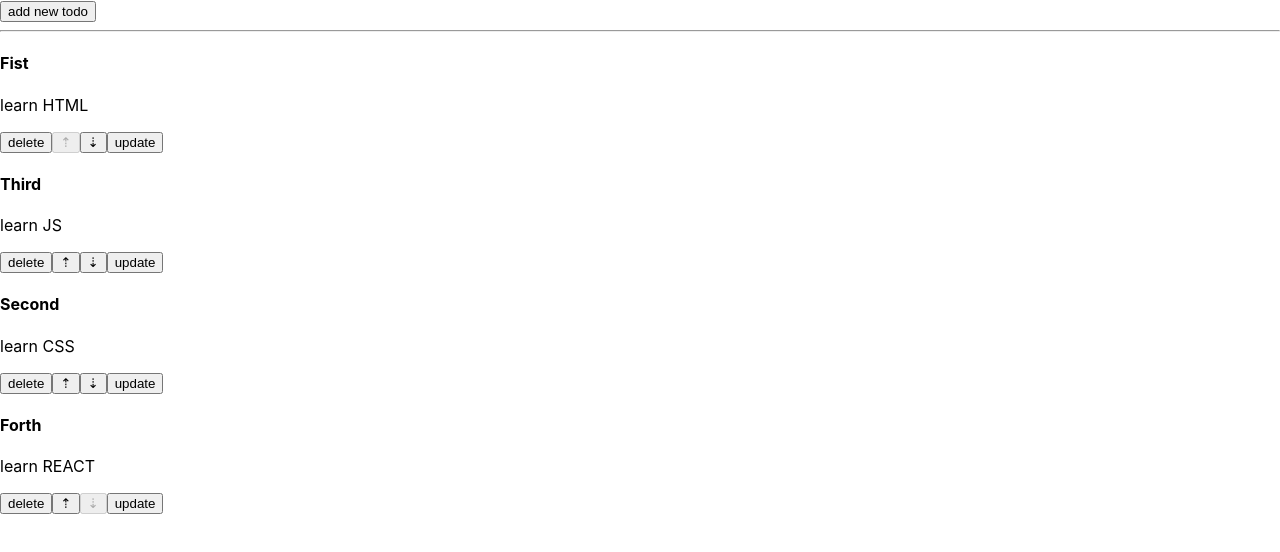
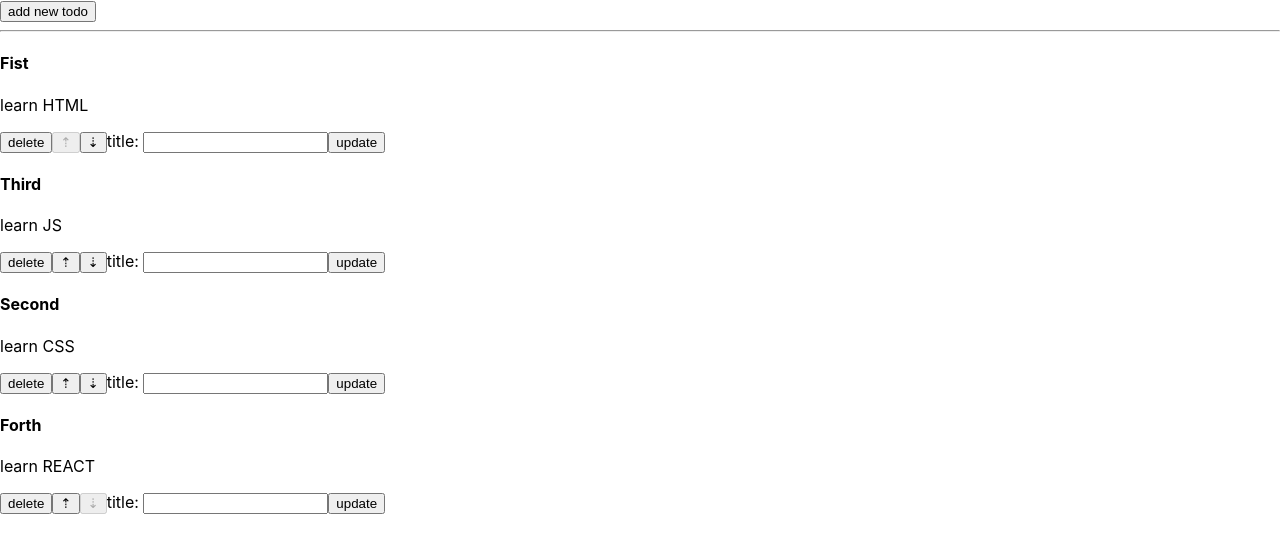
Before and after one commit to Nosov-Pavel/counters-add-arr, a React (Create React App) app: page / in a window 1280 px wide. Shown: the top 552 px of the page. Built offline with nearby package versions, Linux system fonts and the light colour scheme.

Commit message:
titleLabel

```diff
--- a/src/ToDo.js
+++ b/src/ToDo.js
@@ -1,8 +1,10 @@
-import React from 'react';
+import React, {useState} from 'react';
 import './App.css';
 
 
 function ToDo(props) {
+    const [newTitle, setNewTitle] = useState('');
+
 
 
     return (
@@ -12,6 +14,8 @@ function ToDo(props) {
             <button onClick={() => props.deleteTodo(props.todo.id)}>delete</button>
             <button disabled={props.index === 0} onClick={() => props.moveTodo(props.index, props.index -1)}>⇡</button>
             <button disabled={props.isLast} onClick={() => props.moveTodo(props.index, props.index +1)}>⇣</button>
+            <label>title: </label>
+            <input type="text"/>
             <button>update</button>
             <br/>
         </div>
```
